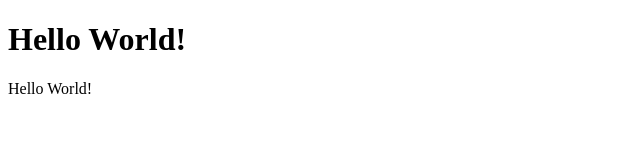
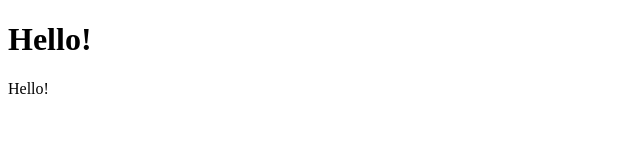
Before and after one commit to sabrinaji/sabrinaji.io, a plain HTML site: page index.html in a window 1280 px wide. Shown: the whole page, without its empty margins (0-640 px from the left). Drawn offline with Linux system fonts and the light colour scheme.

Commit message:
index.html

```diff
--- a/index.html
+++ b/index.html
@@ -3,8 +3,8 @@
 <title>Hello World!</title>
 <body>
 
-<h1>Hello World!</h1>
-<p>Hello World!</p>
+<h1>Hello!</h1>
+<p>Hello!</p>
 
 </body>
 </html>
```
